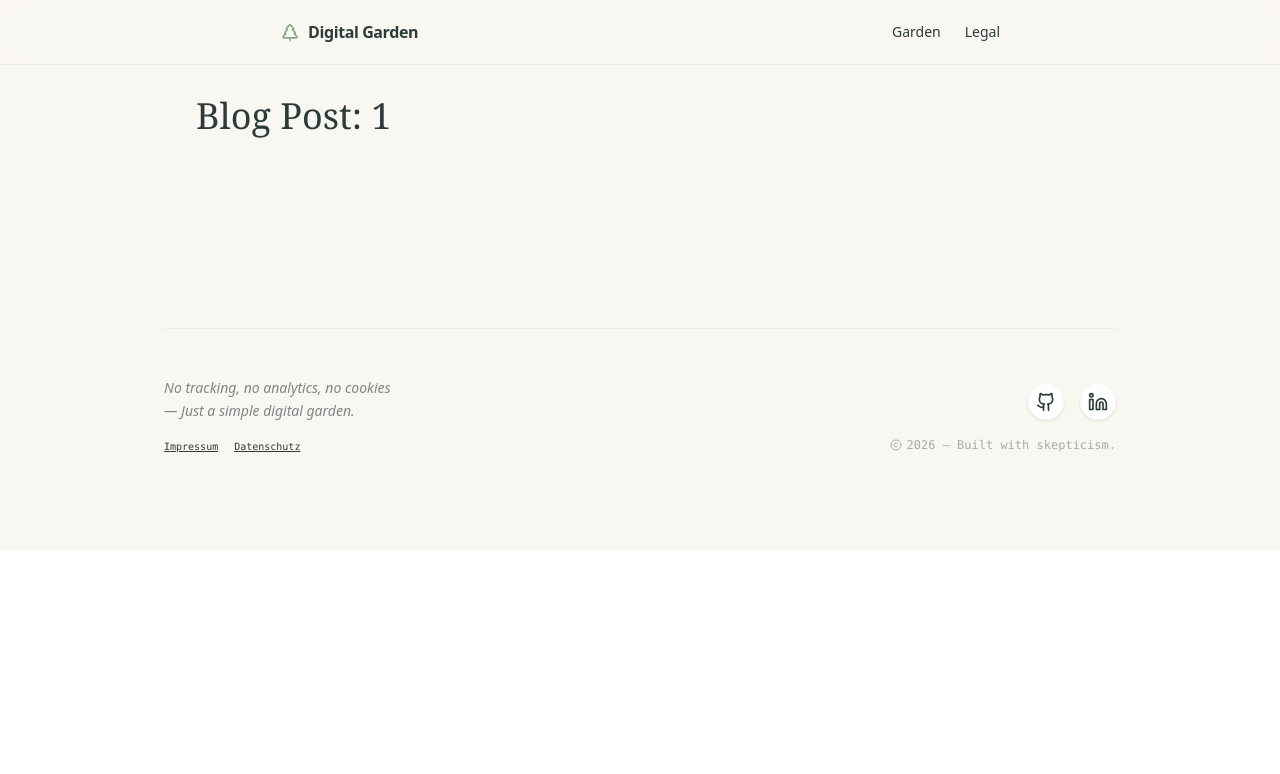
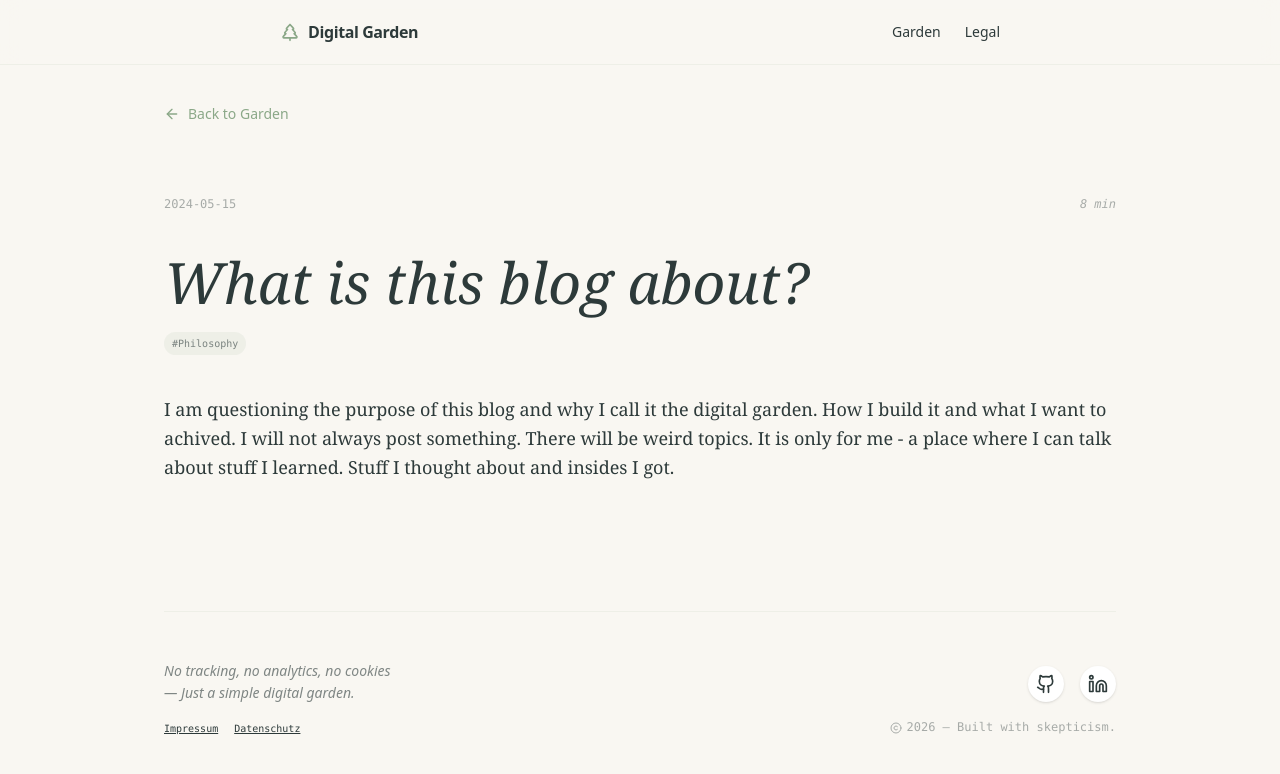
Before and after one commit to Paraaa/Website, a React (Vite) app: page /blog/1 in a window 1280 px wide. Shown: the top 774 px of the page. Built offline with nearby package versions, Linux system fonts and the light colour scheme.

Commit message:
Adding blog page

```diff
--- /dev/null
+++ b/src/components/BackToGarden.jsx
@@ -0,0 +1,14 @@
+import { Link } from "react-router-dom";
+import { ArrowLeft } from "lucide-react";
+
+export default function BackToGarden() {
+	return (
+		<Link
+			to="/"
+			className="inline-flex items-center gap-2 text-sm text-[#8BA888] hover:text-[#2D3A3A] transition-colors mb-18 mt-10"
+		>
+			<ArrowLeft size={16} />
+			Back to Garden
+		</Link>
+	);
+}
--- a/src/components/BlogEntry.jsx
+++ b/src/components/BlogEntry.jsx
@@ -4,12 +4,13 @@ import { Link } from "react-router-dom";
 
 export default function BlogEntry({ post }) {
 	return (
+		<Link to={`/blog/${post.id}`}>
 			<article className="group cursor-pointer">
 				<div className="blog-container">
 					<span>{post.date}</span>
 					<span className="italic">{post.readingTime}</span>
 				</div>
-			<h2 className="blog-title">{post.title}</h2>
+				<h2 className="blog-entry-title">{post.title}</h2>
 				<p className="blog-excerpt">{post.excerpt}</p>
 				<div className="flex items-center gap-3">
 					{post.tags.map((tag) => (
@@ -17,10 +18,10 @@ export default function BlogEntry({ post }) {
 							#{tag}
 						</span>
 					))}
-				<Link to={`/blog/${post.id}`}>
+
 					<ArrowRight size={16} className="blog-arrow" />
-				</Link>
 				</div>
 			</article>
+		</Link>
 	);
 }
--- a/src/pages/Blog.jsx
+++ b/src/pages/Blog.jsx
@@ -1,12 +1,38 @@
 import { useParams } from "react-router-dom";
+import BackToGarden from "../components/BackToGarden";
 import "../styles/Blog.css";
 
 export default function Blog() {
 	const { id } = useParams();
 
+	const post = {
+		id: "1",
+		title: "What is this blog about?",
+		excerpt:
+			"I am questioning the purpose of this blog and why I call it the digital garden. How I build it and what I want to achived. I will not always post something. There will be weird topics. It is only for me - a place where I can talk about stuff I learned. Stuff I thought about and insides I got.",
+		date: "2024-05-15",
+		tags: ["Philosophy"],
+		readingTime: "8 min",
+	};
+
 	return (
-		<div className="blog-page">
-			<h1>Blog Post: {id}</h1>
-		</div>
+		<>
+			<BackToGarden />
+			<article>
+				<div className="blog-container">
+					<span>{post.date}</span>
+					<span className="italic">{post.readingTime}</span>
+				</div>
+				<h2 className="blog-title">{post.title}</h2>
+				<div className="flex items-center gap-3">
+					{post.tags.map((tag) => (
+						<span key={tag} className="blog-tag">
+							#{tag}
+						</span>
+					))}
+				</div>
+				<p className="blog-text">{post.excerpt}</p>
+			</article>
+		</>
 	);
 }
--- a/src/pages/Datenschutz.jsx
+++ b/src/pages/Datenschutz.jsx
@@ -1,17 +1,10 @@
-import { Link } from "react-router-dom";
-import { ArrowLeft } from "lucide-react";
 import "../styles/Datenschutz.css";
+import BackToGarden from "../components/BackToGarden";
 
 export default function Datenschutz() {
 	return (
 		<>
-			<Link
-				to="/"
-				className="inline-flex items-center gap-2 text-sm text-[#8BA888] hover:text-[#2D3A3A] transition-colors mb-8"
-			>
-				<ArrowLeft size={16} />
-				Back to Garden
-			</Link>
+			<BackToGarden />
 			<article className="prose prose-slate max-w-none">
 				<h1 className="text-4xl font-serif font-medium mb-8">
 					Datenschutzerklärung
--- a/src/pages/Impressum.jsx
+++ b/src/pages/Impressum.jsx
@@ -1,16 +1,8 @@
-import { Link } from "react-router-dom";
-import { ArrowLeft } from "lucide-react";
-
+import BackToGarden from "../components/BackToGarden";
 export default function Impressum() {
 	return (
 		<>
-			<Link
-				to="/"
-				className="inline-flex items-center gap-2 text-sm text-[#8BA888] hover:text-[#2D3A3A] transition-colors mb-8"
-			>
-				<ArrowLeft size={16} />
-				Back to Garden
-			</Link>
+			<BackToGarden />
 
 			<article className="prose prose-slate max-w-none">
 				<h1>Impressum</h1>
--- a/src/styles/Blog.css
+++ b/src/styles/Blog.css
@@ -5,8 +5,12 @@
 	@apply flex justify-between items-baseline mb-2 text-xs font-mono opacity-40;
 }
 
+.blog-entry-title {
+	@apply text-3xl font-serif font-medium group-hover:text-[#8BA888] transition-colors mb-3;
+}
+
 .blog-title {
-	@apply text-3xl font-serif font-medium group-hover:text-[#8BA888] transition-colors mb-3;
+	@apply text-[57px] font-serif font-medium mb-3 italic;
 }
 
 .blog-excerpt {
@@ -21,6 +25,6 @@
 	@apply ml-auto text-[#8BA888] transform translate-x-0 group-hover:translate-x-1 transition-transform;
 }
 
-.blog-page {
-	@apply p-8;
+.blog-text {
+	@apply font-serif text-lg leading-relaxed mt-10;
 }
```
Lines whose indentation alone changed are shown as unchanged.
